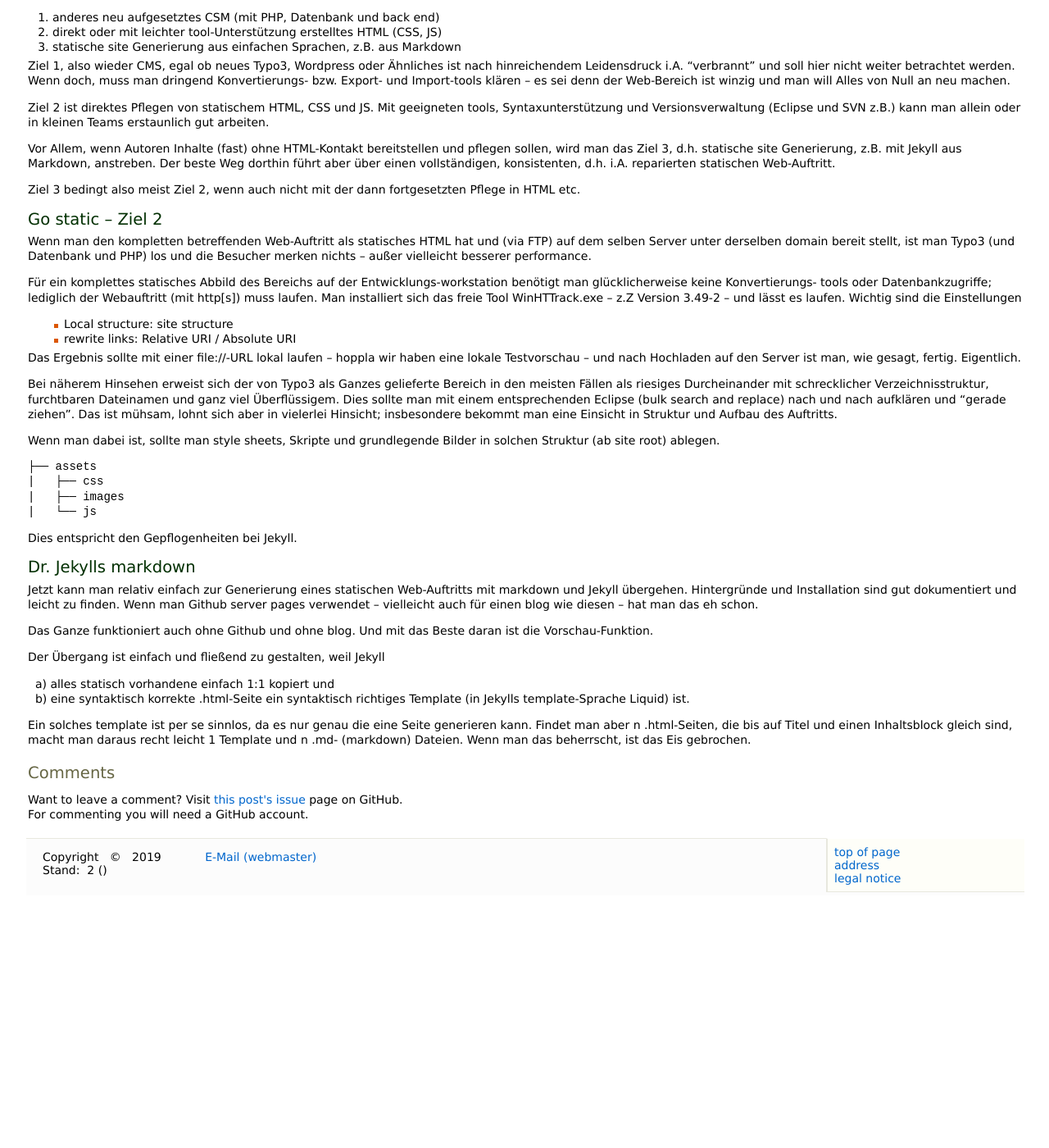
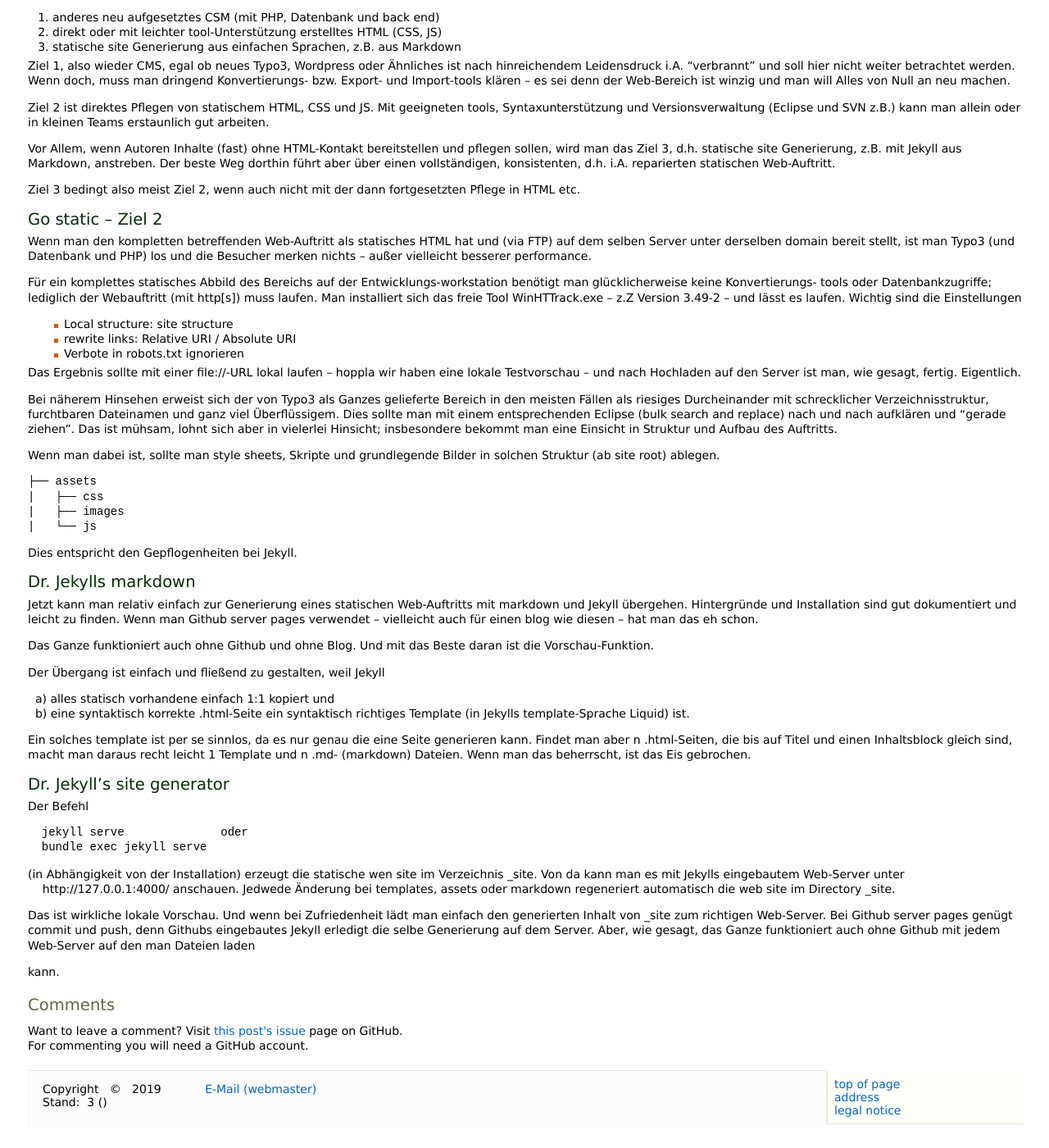
Before and after one commit to a-weinert/a-weinert.github.io, a Jekyll site: the page built from _posts/2019-11-03-leaveTypo3_de.md, in a window 1280 px wide and 1400 px high, scrolled down 1125 px. Shown: the whole window at 82% size. Built offline with Jekyll 4.4.1, drawn with Linux system fonts in a browser that asks for light colours; before the commit the page ends 2242 px from its top, so only the background shows below that.

Commit message:
4 posts modif. (Java Magazin)

````diff
--- a/_posts/2019-11-03-leaveTypo3_de.md
+++ b/_posts/2019-11-03-leaveTypo3_de.md
@@ -8,8 +8,8 @@ categories: WWW CSM Typo3 Markdown Jekyll
 lang: de
 enPage: leaveTypo3.html
 copyrightYear: 2019
-revision: 2
-reviDate: 2019-11-04
+revision: 3
+reviDate: 2019-12-11
 itemtype: "http://schema.org/BlogPosting"
 isPost: true
 commentIssueId: 4
@@ -97,6 +97,7 @@ laufen. Man installiert sich das freie Tool WinHTTrack.exe -- z.Z Version
 3.49-2 -- und lässt es laufen. Wichtig sind die Einstellungen
  - Local structure: site structure
  - rewrite links: Relative URI / Absolute URI
+ - Verbote in robots.txt ignorieren
 
 Das Ergebnis sollte mit einer file://-URL lokal laufen -- hoppla wir haben
 eine lokale Testvorschau -- und nach Hochladen
@@ -127,7 +128,7 @@ mit markdown und Jekyll übergehen. Hintergründe und Installation sind gut
 dokumentiert und leicht zu finden. Wenn man Github server pages verwendet --
 vielleicht auch für einen blog wie diesen -- hat man das eh schon.
 
-Das Ganze funktioniert auch ohne Github und ohne blog. Und mit das Beste
+Das Ganze funktioniert auch ohne Github und ohne Blog. Und mit das Beste
 daran ist die Vorschau-Funktion.
 
 Der Übergang ist einfach und fließend zu gestalten, weil Jekyll
@@ -140,3 +141,25 @@ Ein solches template ist per se sinnlos, da es nur genau die eine Seite
 generieren kann. Findet man aber n .html-Seiten, die bis auf Titel und einen
 Inhaltsblock gleich sind, macht man daraus recht leicht 1 Template und n
 .md- (markdown) Dateien. Wenn man das beherrscht, ist das Eis gebrochen.
+
+## Dr. Jekyll's site generator
+
+Der Befehl
+```
+  jekyll serve              oder
+  bundle exec jekyll serve
+ ```
+(in Abhängigkeit von der Installation) erzeugt die statische wen site im
+Verzeichnis _site. Von da kann man es mit Jekylls eingebautem Web-Server
+unter
+&nbsp; &nbsp; http://127.0.0.1:4000/
+anschauen. Jedwede Änderung bei templates, assets oder markdown regeneriert
+automatisch die web site im Directory _site.
+
+Das ist wirkliche lokale Vorschau. Und wenn bei Zufriedenheit lädt man
+einfach den generierten Inhalt von _site zum richtigen Web-Server. Bei
+Github server pages genügt commit und push, denn Githubs eingebautes Jekyll
+erledigt die selbe Generierung auf dem Server. Aber, wie gesagt, das Ganze
+funktioniert auch ohne Github mit jedem Web-Server auf den man Dateien laden
+
+kann.
````
Also changed, not shown: _posts/2019-05-18-raspiGPIOjava.md (+6 -4 lines), _posts/2019-06-08-raspiGPIOjava_de.md (+5 -3 lines), _posts/2019-11-03-leaveTypo3.md (+24 -4 lines).
